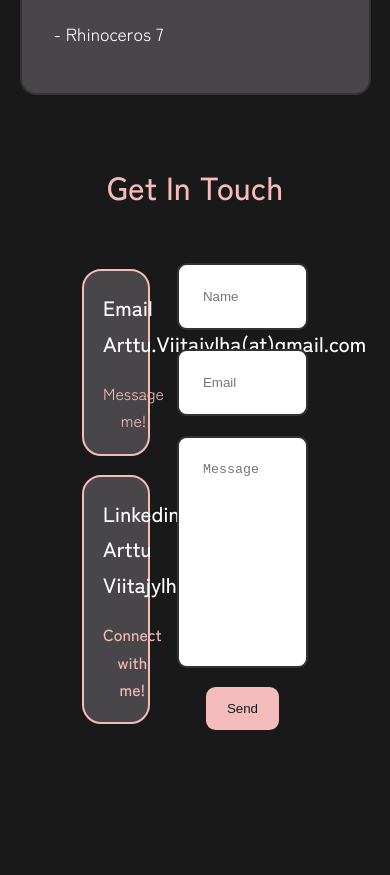
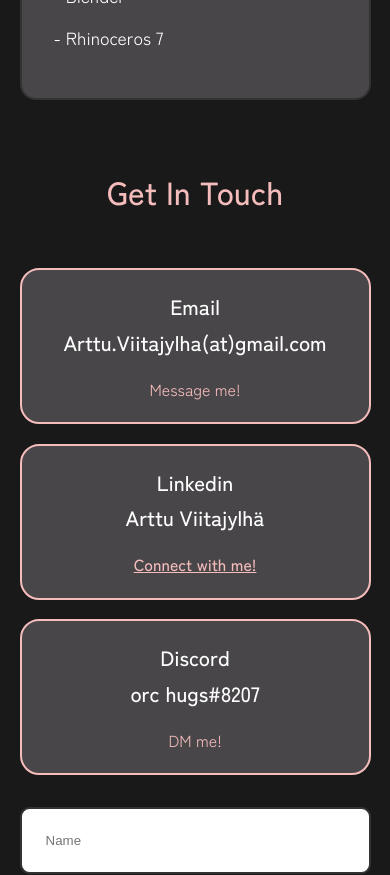
Before and after one commit to ArttuPyry/my-react-portfolio, a React (Create React App) app: page / in a window 390 px wide. Shown: the part 5700-6575 px from the top of the page. Built offline with nearby package versions, Linux system fonts and the light colour scheme.

Commit message:
Small query changes and fixes

```diff
--- a/src/components/contact/Contact.jsx
+++ b/src/components/contact/Contact.jsx
@@ -23,6 +23,12 @@ const Contact = () => {
             <h5>Arttu Viitajylhä</h5>
             <a href="https://www.linkedin.com/in/arttu-viitajylh%C3%A4-3a186b222/">Connect with me!</a>
           </article>
+
+          <article className="contact__option">
+            <h4>Discord</h4>
+            <h5>orc hugs#8207</h5>
+            <p>DM me!</p>
+          </article>
         </div>
 
         {/* END OF CONTACT OPTIONS */}
--- a/src/components/contact/contact.css
+++ b/src/components/contact/contact.css
@@ -1,5 +1,5 @@
 .contact__container {
-    padding-top: 16rem;
+    padding-top: 15rem;
     display: flex;
     text-align: center;
     align-items: center;
@@ -30,13 +30,15 @@
     border: 2px solid var(--color-primary);
     transition: var(--transition);
 }
+
 .contact__option a{
-    margin-top: 1.2rem;
+    margin-top: 1rem;
     display: inline-block;
+    text-decoration: underline;
 }
 
 .contact__option p{
-    margin-top: 1.2rem;
+    margin-top: 1rem;
     display: inline-block;
     color: var(--color-primary);
 }
@@ -60,8 +62,16 @@ input, textarea {
 
 /* ============================== MEDIA QUERIES (MEDIUM DEVICES) ============================== */
 @media screen and (max-width: 1024px) {
-    .contact__container {
+    .container.contact__container {
+        display: block;
+    }
 
+    .container.contact__container {
+        width: 70%;
+    }
+
+    form {
+        padding: 2rem 0rem 7rem 0rem;
     }
 }
 
@@ -70,4 +80,8 @@ input, textarea {
     .contact__container {
         padding-top: 8.5rem;
     }
+
+    .container.contact__container {
+        width: 90%;
+    }
 }
--- a/src/components/skills/skills.css
+++ b/src/components/skills/skills.css
@@ -48,14 +48,21 @@
 /* ============================== MEDIA QUERIES (MEDIUM DEVICES) ============================== */
 @media screen and (max-width: 1024px) {
     .skills__container {
+        padding-top: 7rem;
         grid-template-columns: repeat(2, 1fr);
+    }
+    .skills {
+        height: 28.5rem;
     }
 }
 
 /* ============================== MEDIA QUERIES (SMALL DEVICES) ============================== */
 @media screen and (max-width: 600px) {
     .skills__container {
-        padding-top: 7.5rem;
+        padding-top: 7.8rem;
         grid-template-columns: repeat(1, 1fr);
     }
+    .skills {
+        height: fit-content;
+    }
 }
--- a/src/index.css
+++ b/src/index.css
@@ -15,7 +15,7 @@
     --color-bg-variant: rgb(52, 50, 53);
     --color-bg-variant-light: rgb(72, 70, 73);
     --color-primary: rgb(245, 188, 188);
-    --color-primary-variant: rgb(245, 188, 188);
+    --color-primary-variant: rgb(196, 222, 182);
     --color-white: white;
     --color-light: rgba(255, 255, 255, 0.6);
 
@@ -57,7 +57,7 @@ h1 {
 }
 
 section {
-    margin-top: 8rem;
+    margin-top: 6rem;
     min-height: 100vh;
 }
 
@@ -133,7 +133,7 @@ img {
     }
 
     section {
-        margin-top: 6rem;
+        margin-top: 4rem;
     }
 }
 
```
